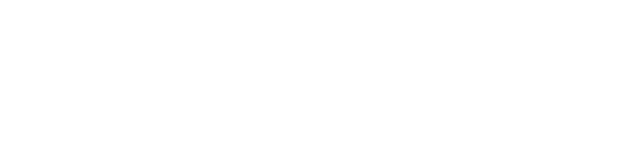
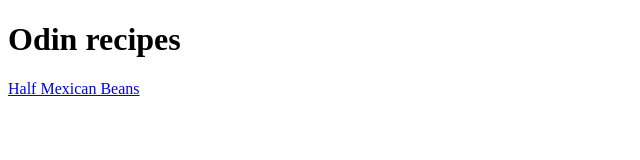
Before and after one commit to BSegvi/odin-recipes, a plain HTML site: page index.html in a window 1280 px wide. Shown: the whole page, without its empty margins (0-640 px from the left). Drawn offline with Linux system fonts and the light colour scheme.

Commit message:
Link to recipes page added to index.html

```diff
--- a/index.html
+++ b/index.html
@@ -6,6 +6,7 @@
     </head>
 
     <body>
-        <h1></h1>
+        <h1>Odin recipes</h1>
+        <a href="recipes/beans.html">Half Mexican Beans</a>
     </body>
 </html>
```
